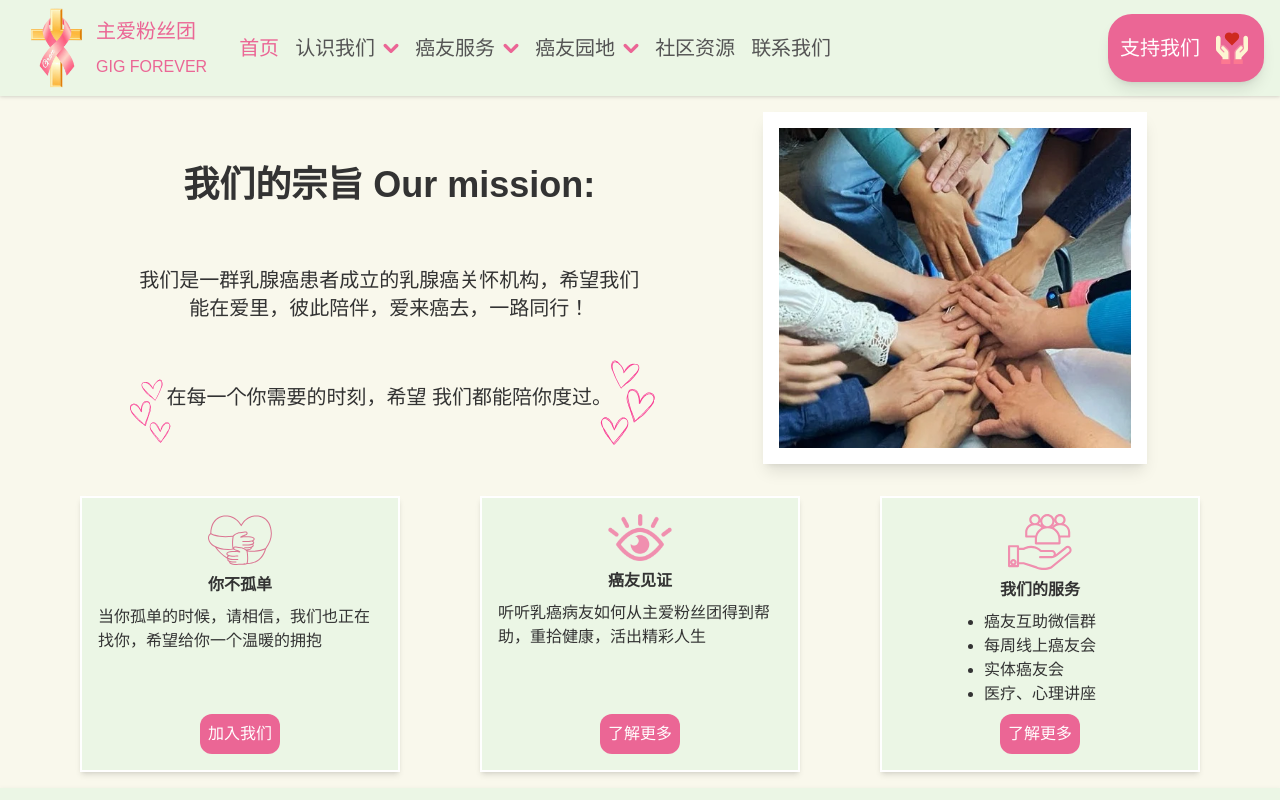
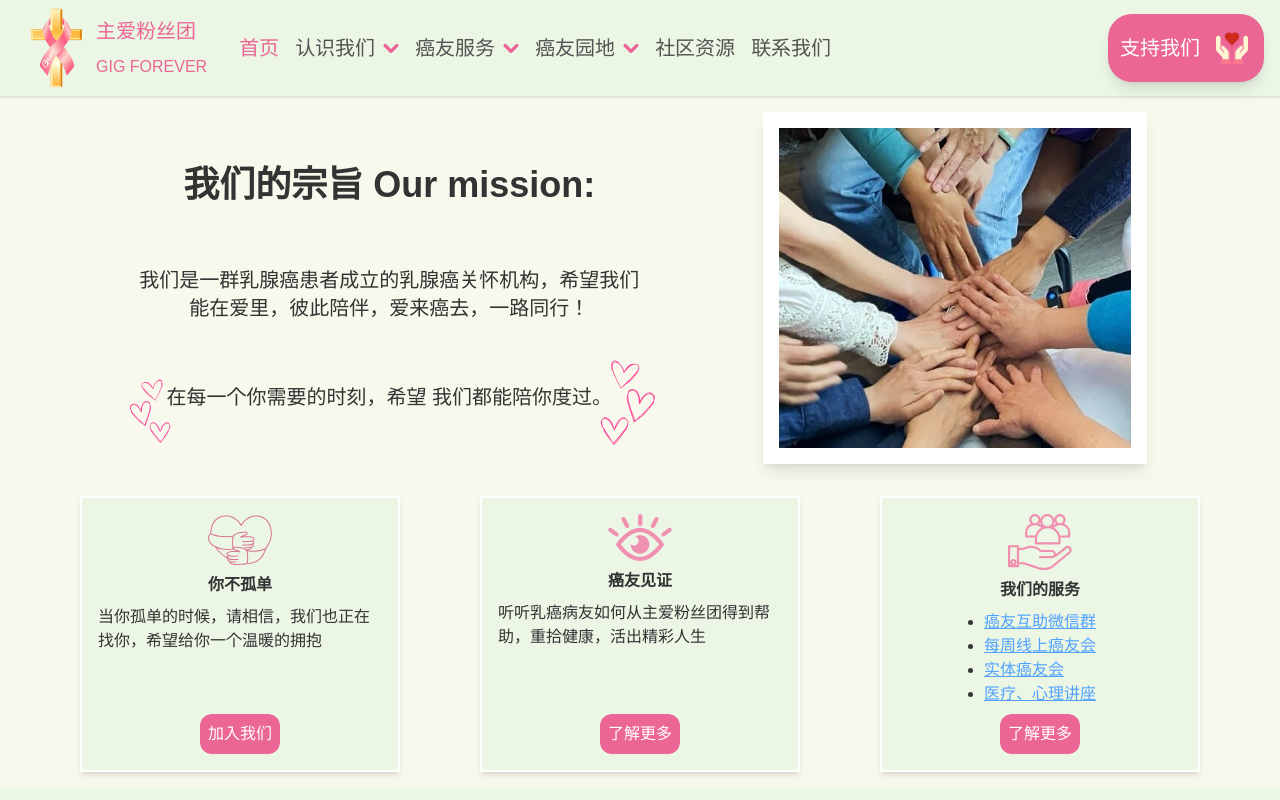
Before and after one commit to notrealn/bc2, a Next.js app: page / in a window 1280 px wide. Shown: the top 800 px of the page. Built offline with nearby package versions, Linux system fonts and the light colour scheme.

Commit message:
few edits

```diff
--- a/app/page.tsx
+++ b/app/page.tsx
@@ -1,4 +1,5 @@
 import Image from 'next/image'
+import Link from 'next/link'
 
 export default function Home() {
   return (
@@ -54,7 +55,7 @@ export default function Home() {
           title="癌友见证"
           content="听听乳癌病友如何从主爱粉丝团得到帮助，重拾健康，活出精彩人生"
           buttonText="了解更多"
-          href="/services/lectures"
+          href="/patients/creations"
         ></Card>
         <Card
           imgsrc="/home/social.svg"
@@ -62,10 +63,38 @@ export default function Home() {
           title="我们的服务"
           content={
             <ul className="list-disc">
-              <li>癌友互助微信群</li>
-              <li>每周线上癌友会</li>
-              <li>实体癌友会</li>
-              <li>医疗、心理讲座</li>
+              <li>
+                <Link
+                  href="/services/wechat"
+                  className="text-blue-400 underline"
+                >
+                  癌友互助微信群
+                </Link>
+              </li>
+              <li>
+                <Link
+                  href="/services/online"
+                  className="text-blue-400 underline"
+                >
+                  每周线上癌友会
+                </Link>
+              </li>
+              <li>
+                <Link
+                  href="/services/in-person"
+                  className="text-blue-400 underline"
+                >
+                  实体癌友会
+                </Link>
+              </li>
+              <li>
+                <Link
+                  href="/services/lectures"
+                  className="text-blue-400 underline"
+                >
+                  医疗、心理讲座
+                </Link>
+              </li>
             </ul>
           }
           buttonText="了解更多"
--- a/components/navbar.tsx
+++ b/components/navbar.tsx
@@ -73,8 +73,8 @@ export function NavBar() {
             label="癌友园地"
             href="/patients"
             options={[
-              { text: '癌友互助微信群', href: '/patients/testimonials' },
-              { text: '线上癌友会', href: '/patients/creations' },
+              { text: '癌友见证', href: '/patients/testimonials' },
+              { text: '精彩人生', href: '/patients/creations' },
             ]}
           />
           <PageLink text="社区资源" href="/resources" />
```
